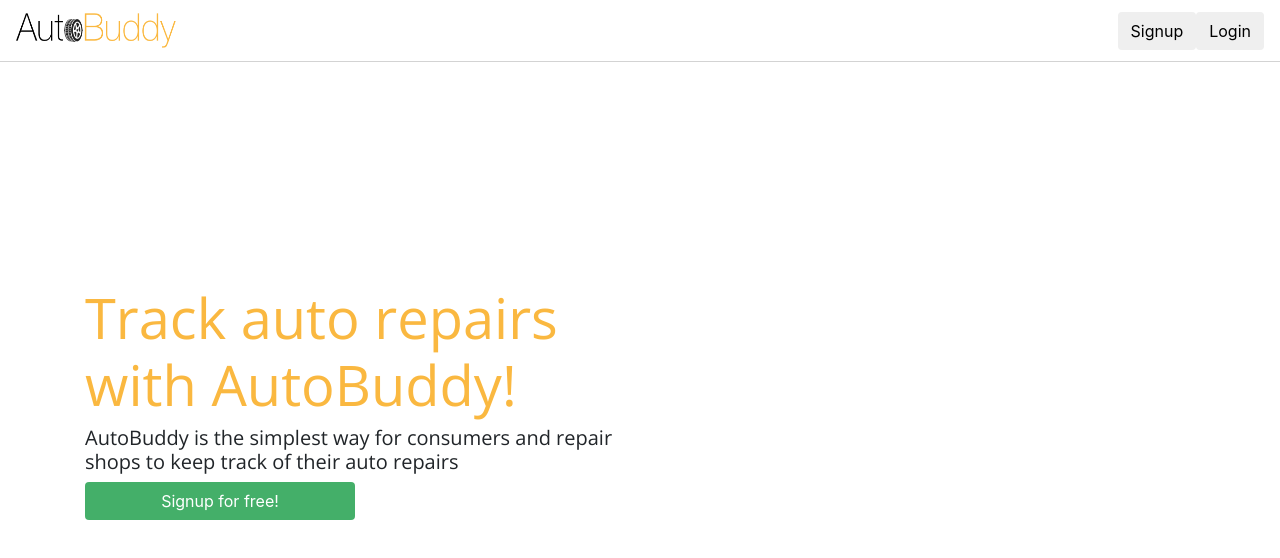
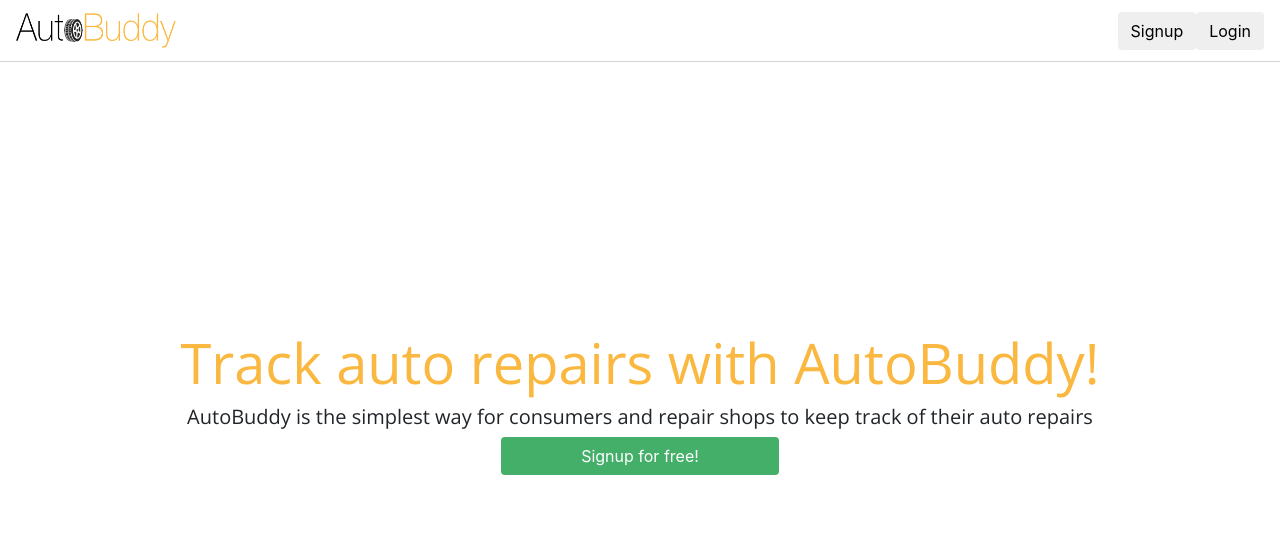
Before and after one commit to AutoBuddyDev/Web-Client, an Angular app in the folder AutoBuddy-Web-Client/: page / in a window 1280 px wide. Shown: the top 558 px of the page. Built offline with nearby package versions, Linux system fonts and the light colour scheme.

Commit message:
Fixed merge conflicts and cleaned up views.

```diff
--- a/AutoBuddy-Web-Client/src/app/app.component.html
+++ b/AutoBuddy-Web-Client/src/app/app.component.html
@@ -1,5 +1,5 @@
 <main>
-  <nav *ngIf="!showNav" class="navbar navbar-expand-md navbar-light bg-faded">
+  <nav class="navbar navbar-expand-md navbar-light bg-faded">
     <a class="navbar-brand navy-text" [routerLink]="['/']">
       <img alt="Brand" src="./assets/images/ab-logo.png" height="35px" width="160px">
     </a>
--- a/AutoBuddy-Web-Client/src/app/components/garage/garage.component.html
+++ b/AutoBuddy-Web-Client/src/app/components/garage/garage.component.html
@@ -6,10 +6,11 @@
   </div>
   <div class="row">
     <div class="col-md-4" *ngFor="let car of cars">
-      <a class="no-decoration" routerLink="/garage/{{ car.id }}">
+      <!-- <a class="no-decoration" routerLink="/garage/{{ car.id }}"> -->
+      <a class="no-decoration" routerLink="/car">
       <div class="card garage-card">
         <div class="card-body">
-          <h5 class="card-title">{{ car.make }}</h5>
+          <h5 class="card-title">{{ car.make }} {{ car.model }}</h5>
           <h6 class="card-subtitle mb-2 text-muted">Checked in: {{ car.checkInDate | date }}</h6>
           <img class="card-img car-card-image" src="../../assets/images/car-outline.png" alt="Card image">
           <p class="card-text">Service Manager: {{ car.manager }}</p>
--- a/AutoBuddy-Web-Client/src/app/components/landing/landing.component.css
+++ b/AutoBuddy-Web-Client/src/app/components/landing/landing.component.css
@@ -31,6 +31,8 @@
   background: #44AF69;
   color: #FFFFFF;
   max-width: 50%;
+  min-width: 25%;
+  margin: 0 auto;
 }
 
 .signup-btn:hover {
--- a/AutoBuddy-Web-Client/src/app/components/landing/landing.component.html
+++ b/AutoBuddy-Web-Client/src/app/components/landing/landing.component.html
@@ -1,7 +1,7 @@
 <div class="container">
   <div class="row landing-row-main">
-    <div class="col-6">
-      <div class="vertical-align">
+    <div class="col-12">
+      <div class="vertical-align" style="text-align:center">
         <h1 class="landing-h1 open-sans ab-yellow-text">Track auto repairs with AutoBuddy!</h1>
         <h5 class="open-sans">AutoBuddy is the simplest way for consumers and repair shops to keep track of their auto repairs</h5>
         <button class="btn signup-btn" type="submit" [routerLink]="['/signup']">Signup for free!</button>
--- a/AutoBuddy-Web-Client/src/app/components/login/login.component.html
+++ b/AutoBuddy-Web-Client/src/app/components/login/login.component.html
@@ -10,7 +10,7 @@
           <div class="form-group">
             <input [(ngModel)]="password" type="password" class="form-control" id="exampleInputPassword1" placeholder="Password" name="password">
           </div>
-          <button type="submit" class="btn submit-login-btn" (click)="submitLogin()">Submit</button>
+          <button type="submit" class="btn submit-login-btn" (click)="submitLogin()" [routerLink]="['/garage']">Submit</button>
         </form>
         <p class="form-paragraph">Don't have an account? Sign up <a [routerLink]="['/signup']">here</a>!</p>
       </div>
--- a/AutoBuddy-Web-Client/src/app/components/signup/signup.component.html
+++ b/AutoBuddy-Web-Client/src/app/components/signup/signup.component.html
@@ -18,7 +18,7 @@
               <option *ngFor="let accountType of ['Consumer','Garage']">{{accountType}}</option>
             </select>
           </div>
-          <button type="submit" class="btn submit-signup-btn" (click)="submitSignup()">Submit</button>
+          <button type="submit" class="btn submit-signup-btn" [routerLink]="['/login']" (click)="submitSignup()">Submit</button>
         </form>
         <p class="form-paragraph">Already a member? Login <a [routerLink]="['/login']">here</a>!</p>
       </div>
--- a/AutoBuddy-Web-Client/src/index.html
+++ b/AutoBuddy-Web-Client/src/index.html
@@ -11,7 +11,7 @@
   <link href="https://fonts.googleapis.com/css?family=Roboto" rel="stylesheet">
 
 </head>
-<body id="bg-body" *ngIf="showBg">
+<body id="bg-body">
   <app-root></app-root>
 </body>
 
```
